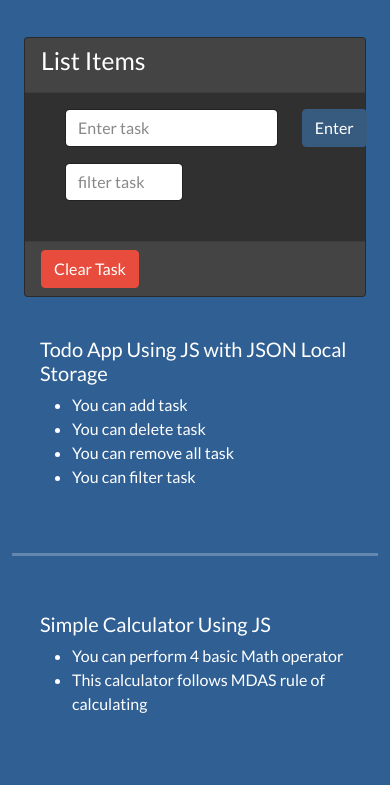
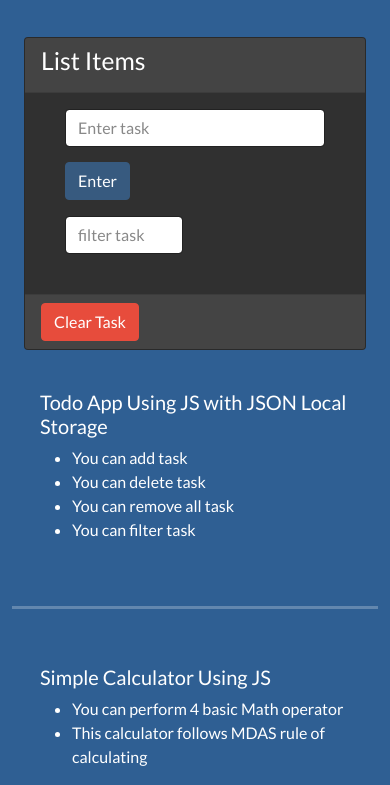
Before and after one commit to Zhi0105/portfolio, a plain HTML site: page index.html in a window 390 px wide. Shown: the part 1314-2099 px from the top of the page. Drawn offline with nearby package versions, Linux system fonts and the light colour scheme.

Commit message:
Modifying Todo Responsiveness

```diff
--- a/index.html
+++ b/index.html
@@ -114,10 +114,10 @@
                                     <form>
                                         <div class="form-group">
                                             <div class="row">
-                                                    <div class="col-10 col-md-10">
+                                                    <div class="col-12 col-md-9 col-lg-10">
                                                         <input type="text" class="form-control" id="task" placeholder="Enter task" required>
                                                     </div>
-                                                    <div class="submit col-2 col-md-2">
+                                                    <div class="submit col-12 col-md-3 col-lg-2">
                                                         <input type="submit" class="fom-control btn btn-primary" id="submit" value="Enter">
                                                     </div>
                                                     <div class="col-6 mt-3 mb-2">
--- a/index.scss
+++ b/index.scss
@@ -90,11 +90,11 @@ body{
 }
 
 
-// @media (max-width: 575.98px) {
-//     .container .form-group .row .submit{
-//         margin-top: 15px;
-//     }
-// }
+@media (max-width: 750px) {
+    #submit{
+        margin-top:15px;
+    }
+}
 //END TODO MINI APP
 
 //CALCULATOR START
```
Also changed, not shown: css/index.css.
